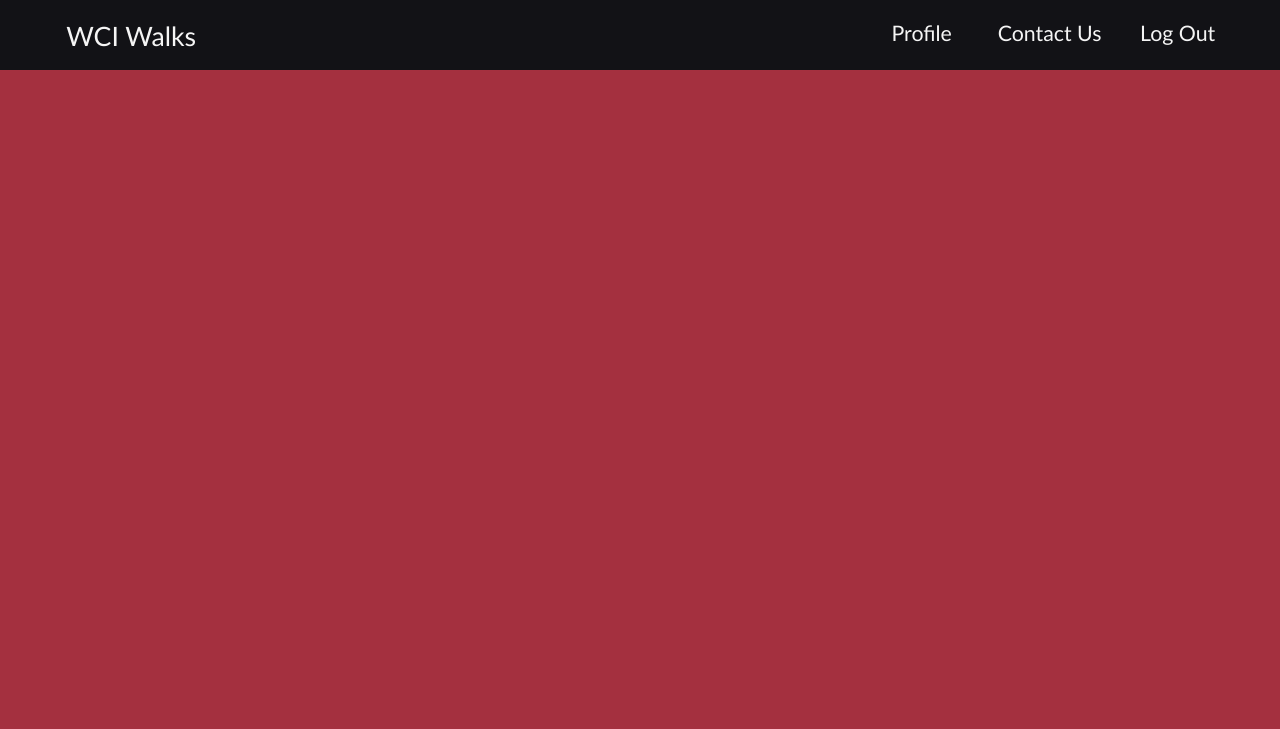
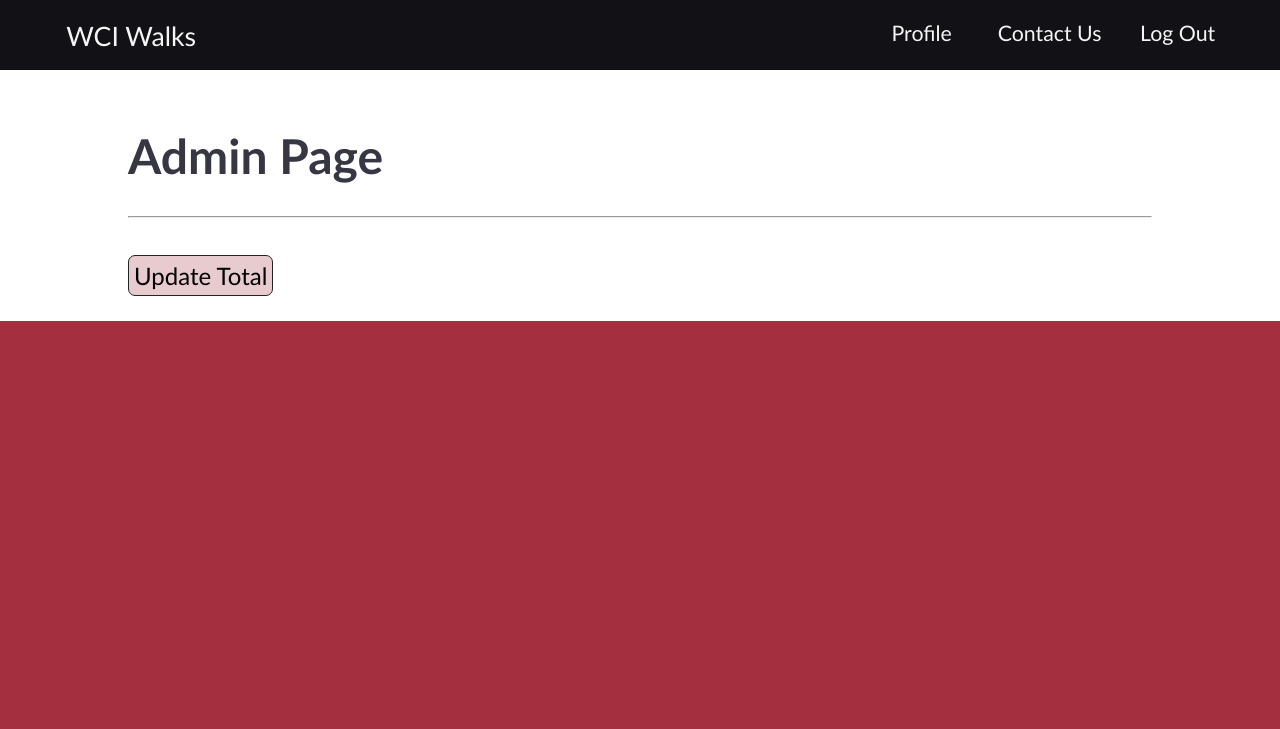
Before and after one commit to WCI-Computer-Science/WCI-Walks, a Flask app: template application/templates/adminpage.html in a window 1280 px wide. Shown: the top 729 px of the page. Run offline with Flask 2, Linux system fonts and the light colour scheme; the template is opened without the code that fills it, so the values that code supplies are empty; a user stored in the database is signed in; a database or web service that is not in the repository returns one stand-in record (values such as "Sample title"); parts of the project's set-up code (start-up, migrations or seed data) failed here and were passed over; some libraries are stand-ins or nearby versions.

Commit message:
Screwed up, re-push a bunch

```diff
--- a/application/static/style.css
+++ b/application/static/style.css
@@ -25,7 +25,13 @@ body {
   background-color: rgb(164, 48, 63);
 }
 
+a.button {
+    -moz-appearance: button;
+    appearance: button;
 
+    text-decoration: none;
+    color: initial;
+}
 
 /* Navigation bar formatting */
 
@@ -390,11 +396,27 @@ footer a:hover {
   color: rgb(163, 62, 75);
 }
 
+/* Admin page formatting */
 
+.admindiv {
+  padding: 25px 10%;
+  width: 100%;
+}
+
+#updatetotal {
+  margin: 25px 0 0 0;
+  padding: 5px;
+  border: 1px solid rgb(36, 36, 37);
+  border-radius: 7px;
+  background-color: rgba(164, 48, 63, 0.25);
+}
+
+#updatetotal:hover {
+  background-color: rgb(164, 48, 63);
+  color: white;
+}
 
 /* Users page formatting */
-
-
 
 .profilediv {
   padding: 25px 10%;
@@ -428,6 +450,7 @@ footer a:hover {
 #submit:hover {
   background-color: rgb(164, 48, 63);
   color: white;
+  cursor: pointer;
 }
 
 .chart {
--- a/application/templates/adminpage.html
+++ b/application/templates/adminpage.html
@@ -1,4 +1,8 @@
 {% extends "utils/layout.html" %}
 {% block body %}
-
+<div class="contentw admindiv">
+  <h1>Admin Page</h1>
+  <hr />
+  <a href="/admin/updatetotal/" id="updatetotal" class="button">Update Total</a>
+</div>
 {% endblock %}
```
Also changed, not shown: application/controllers/admin.py (+11 -3 lines), application/controllers/users.py (+13 -5 lines), application/templates/utils.py (+25 -2 lines), 1 other file.
